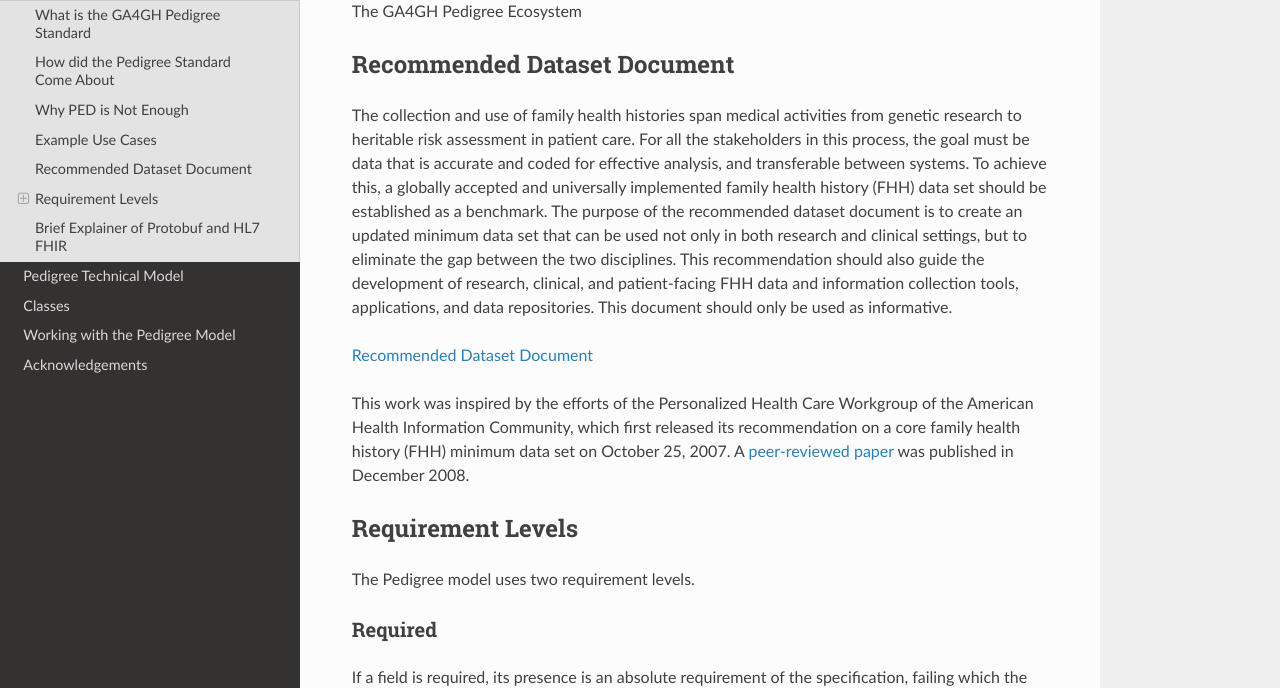
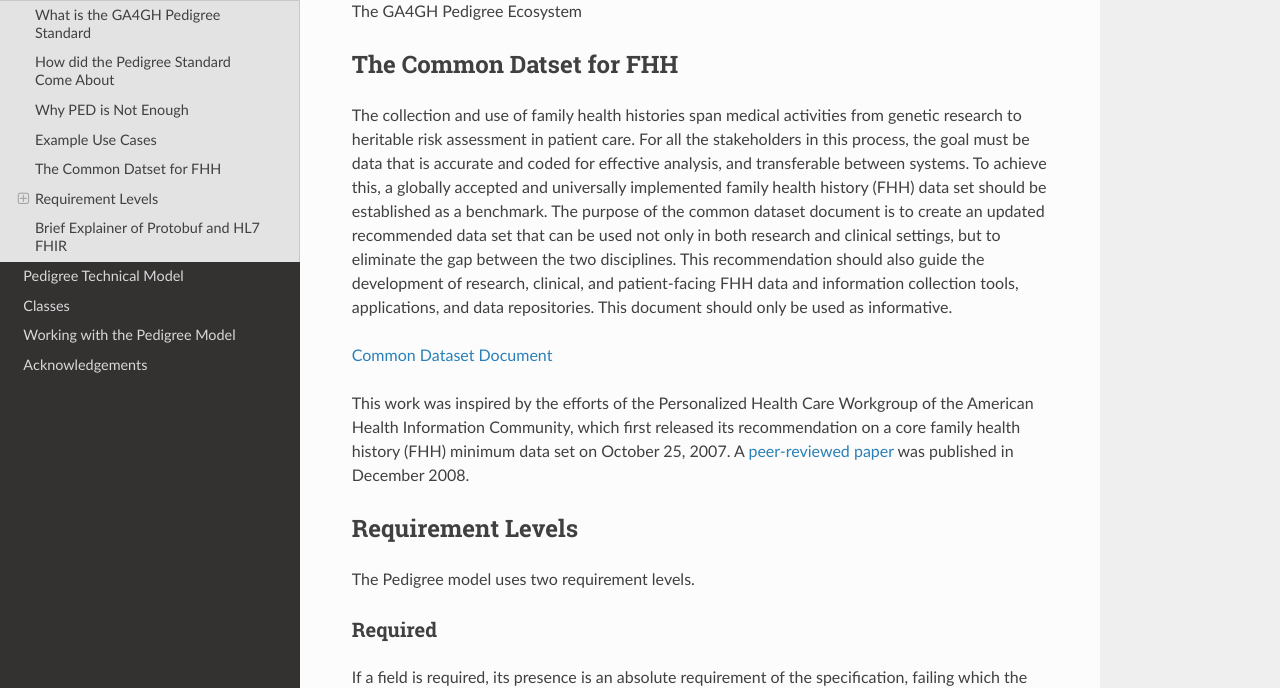
Before and after one commit to ga4gh/pedigree, a Sphinx documentation site: the page built from docs/source/introduction.rst, in a window 1280 px wide and 900 px high, scrolled down 1792 px, cut to the strip 212-900 px from the top of the window. Built offline with Sphinx 7.4.7 and the Read the Docs theme 2.0.0, drawn with Linux system fonts in a browser that asks for light colours.

Commit message:
Update introduction.rst
Updating "recommended dataset" to "common dataset" throughout the text

```diff
--- a/docs/source/introduction.rst
+++ b/docs/source/introduction.rst
@@ -42,12 +42,12 @@
 .. image:: https://user-images.githubusercontent.com/48133386/152238295-c0e29021-ea0b-44b7-aef1-e7520e776ad1.png
 The GA4GH Pedigree Ecosystem
 
-Recommended Dataset Document
+The Common Datset for FHH
 ======
 
-The collection and use of family health histories span medical activities from genetic research to heritable risk assessment in patient care. For all the stakeholders in this process, the goal must be data that is accurate and coded for effective analysis, and transferable between systems. To achieve this, a globally accepted and universally implemented family health history (FHH) data set should be established as a benchmark. The purpose of the recommended dataset document is to create an updated minimum data set that can be used not only in both research and clinical settings, but to eliminate the gap between the two disciplines. This recommendation should also guide the development of research, clinical, and patient-facing FHH data and information collection tools, applications, and data repositories. This document should only be used as informative.
+The collection and use of family health histories span medical activities from genetic research to heritable risk assessment in patient care. For all the stakeholders in this process, the goal must be data that is accurate and coded for effective analysis, and transferable between systems. To achieve this, a globally accepted and universally implemented family health history (FHH) data set should be established as a benchmark. The purpose of the common dataset document is to create an updated recommended data set that can be used not only in both research and clinical settings, but to eliminate the gap between the two disciplines. This recommendation should also guide the development of research, clinical, and patient-facing FHH data and information collection tools, applications, and data repositories. This document should only be used as informative.
 
-`Recommended Dataset Document <https://docs.google.com/document/d/1GQRd5jeZeB5qhHclLZxDe6kPD173bXWGYlTsmCbTeuI/edit?usp=sharing>`_
+`Common Dataset Document <https://docs.google.com/document/d/1GQRd5jeZeB5qhHclLZxDe6kPD173bXWGYlTsmCbTeuI/edit?usp=sharing>`_
 
 This work was inspired by the efforts of the Personalized Health Care Workgroup of the American Health Information Community, which first released its recommendation on a core family health history (FHH) minimum data set on October 25, 2007. A `peer-reviewed paper <https://www.ncbi.nlm.nih.gov/pmc/articles/PMC2585527/>`_ was published in December 2008.
 
```
